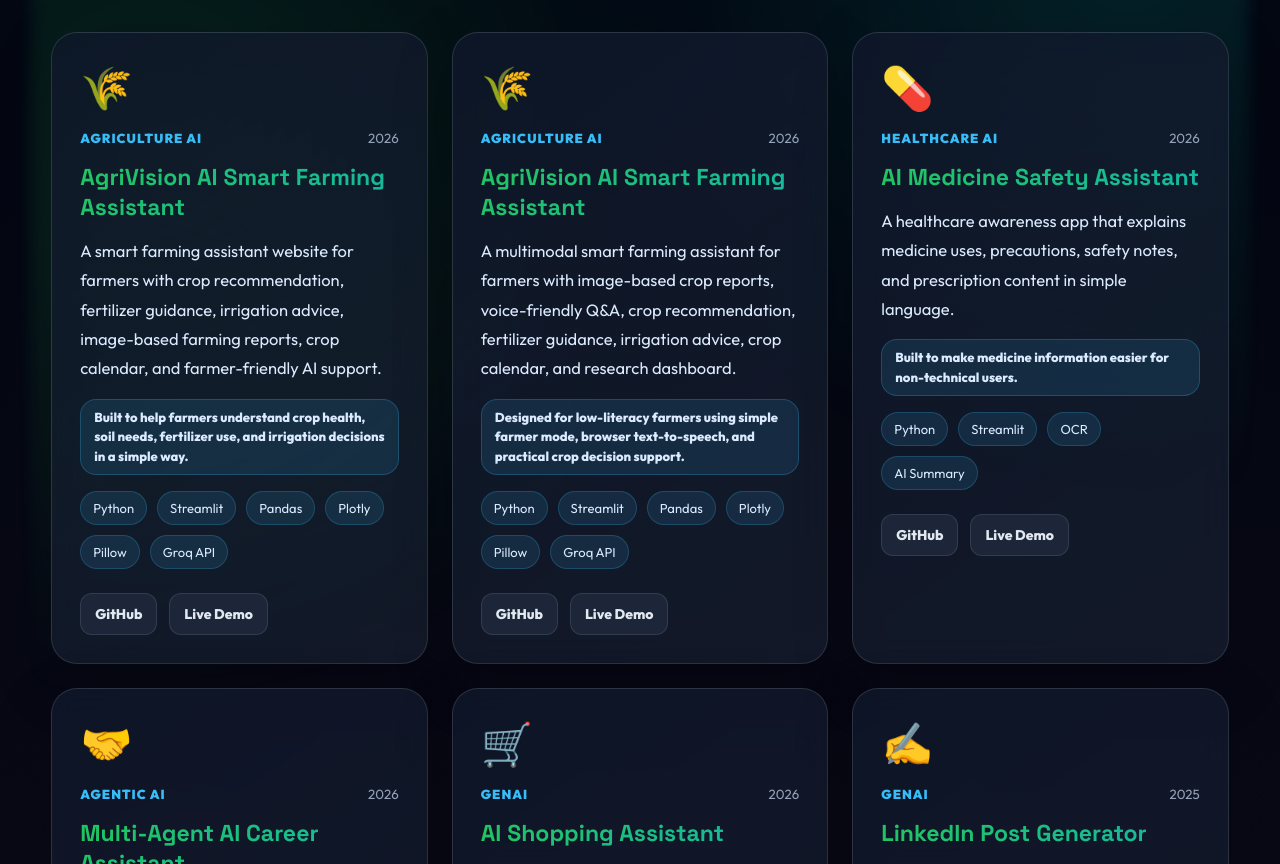
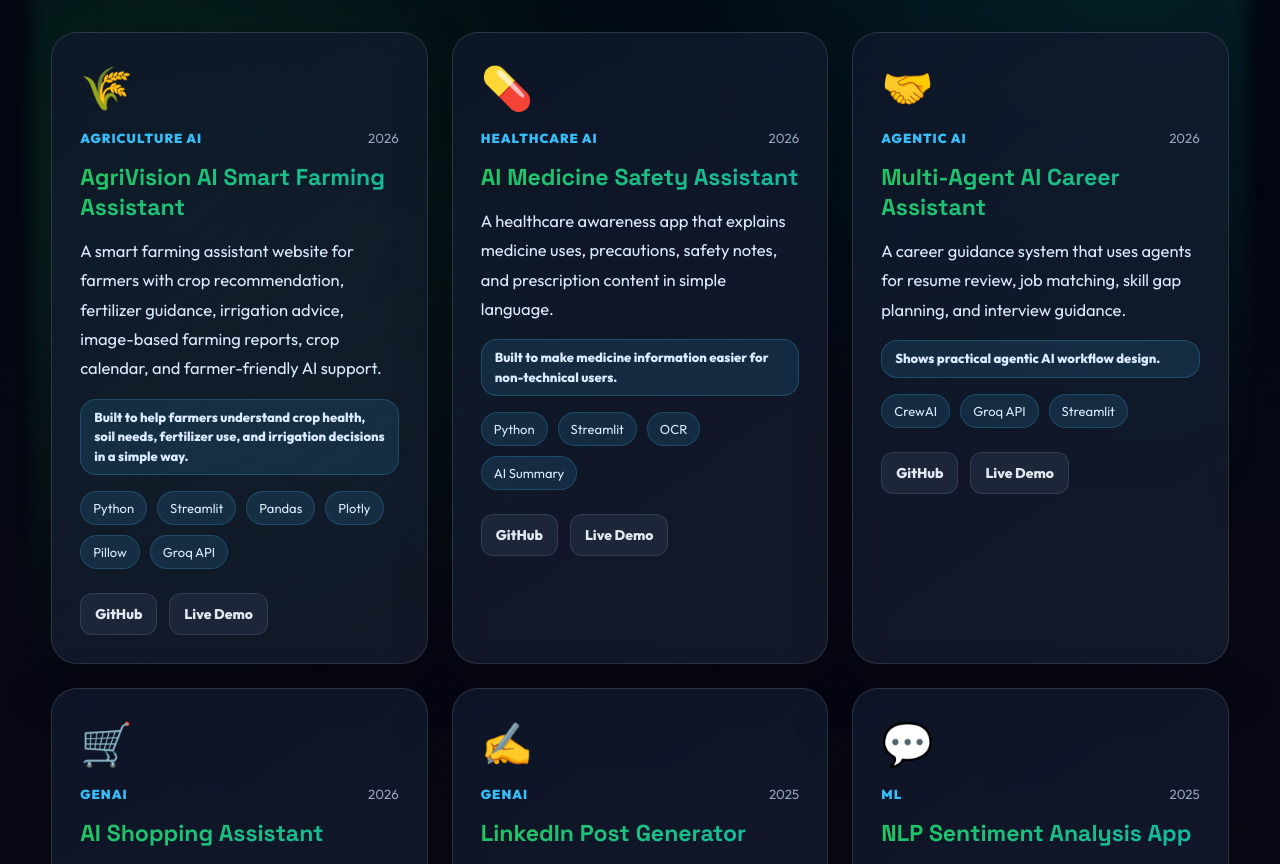
Before and after one commit to Prasannasegabandi36/prasanna-ai-ml-portfolio, a React (Vite) app: page / in a window 1280 px wide. Shown: the part 6641-7505 px from the top of the page. Built offline with nearby package versions, Linux system fonts and the light colour scheme.

Commit message:
Update main.jsx

```diff
--- a/src/main.jsx
+++ b/src/main.jsx
@@ -200,18 +200,7 @@ const projects = [
     desc: "A smart farming assistant website for farmers with crop recommendation, fertilizer guidance, irrigation advice, image-based farming reports, crop calendar, and farmer-friendly AI support.",
     impact: "Built to help farmers understand crop health, soil needs, fertilizer use, and irrigation decisions in a simple way.",
     github: "https://github.com/Prasannasegabandi36/agrivision-ai-smart-farming-assistant",
-    live: "#"
-  },
-  {
-    title: "AgriVision AI Smart Farming Assistant",
-    category: "Agriculture AI",
-    year: "2026",
-    image: "🌾",
-    tech: ["Python", "Streamlit", "Pandas", "Plotly", "Pillow", "Groq API"],
-    desc: "A multimodal smart farming assistant for farmers with image-based crop reports, voice-friendly Q&A, crop recommendation, fertilizer guidance, irrigation advice, crop calendar, and research dashboard.",
-    impact: "Designed for low-literacy farmers using simple farmer mode, browser text-to-speech, and practical crop decision support.",
-    github: "https://github.com/Prasannasegabandi36/agrivision-ai-smart-farming-assistant",
-    live: "#"
+    live: "https://agrivision-ai-smart-farming-assistant.streamlit.app/"
   },
   {
     title: "AI Medicine Safety Assistant",
```
